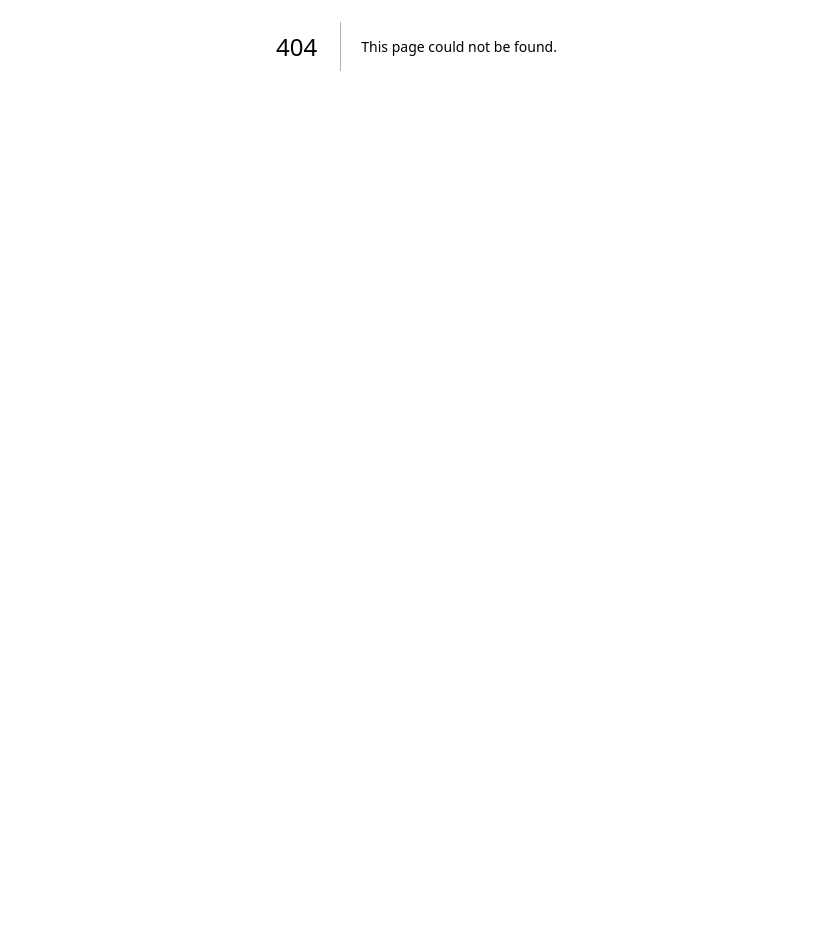
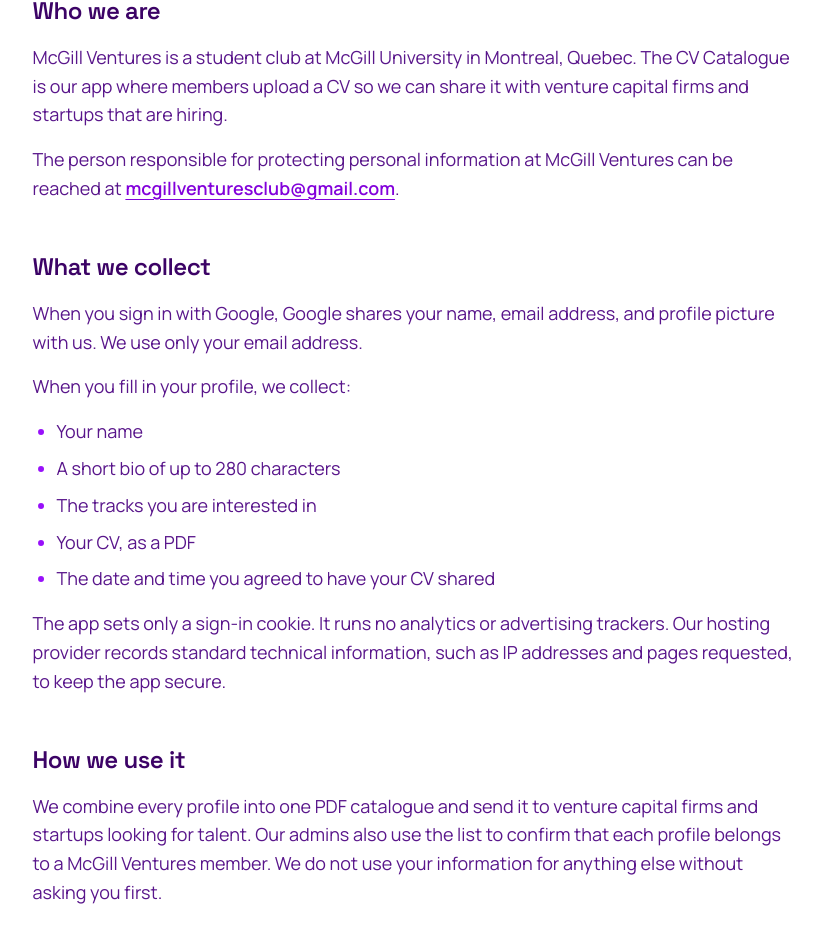
Before and after one commit to McGill-Ventures/ventures-new-website, a Next.js app: page /cv-catalogue/privacy in a window 1280 px wide. Before the commit this address had no page. Shown: the part 354-1296 px from the top of the page, without its empty margins (216-1038 px from the left). Before the commit the page ends 800 px from the top, so only its background shows below. Built offline with nearby package versions, Linux system fonts and the light colour scheme.

Commit message:
feat(cv-catalogue): add a privacy policy page

```diff
--- /dev/null
+++ b/src/app/cv-catalogue/privacy/page.tsx
@@ -0,0 +1,151 @@
+import type { Metadata } from "next";
+import Navigation from "@/components/Navigation";
+import Footer from "@/components/Footer";
+
+const EMAIL = "mcgillventuresclub@gmail.com";
+const DESCRIPTION =
+  "How the McGill Ventures CV Catalogue collects, uses, shares, and deletes member CVs.";
+
+export const metadata: Metadata = {
+  title: "CV Catalogue Privacy Policy | McGill Ventures",
+  description: DESCRIPTION,
+  alternates: { canonical: "/cv-catalogue/privacy" },
+  openGraph: {
+    title: "CV Catalogue Privacy Policy | McGill Ventures",
+    description: DESCRIPTION,
+    url: "/cv-catalogue/privacy",
+  },
+};
+
+function Section({ title, children }: { title: string; children: React.ReactNode }) {
+  return (
+    <section className="mb-12">
+      <h2 className="mb-4 font-heading text-2xl text-purple-950">{title}</h2>
+      <div className="flex flex-col gap-4">{children}</div>
+    </section>
+  );
+}
+
+function List({ items }: { items: string[] }) {
+  return (
+    <ul className="flex list-disc flex-col gap-2 pl-6 marker:text-purple-600">
+      {items.map((item) => (
+        <li key={item}>{item}</li>
+      ))}
+    </ul>
+  );
+}
+
+function Email() {
+  return (
+    <a href={`mailto:${EMAIL}`} className="font-semibold text-purple-700 underline underline-offset-4">
+      {EMAIL}
+    </a>
+  );
+}
+
+export default function CvCataloguePrivacy() {
+  return (
+    <div className="min-h-screen bg-white">
+      <Navigation currentPage="/cv-catalogue/privacy" />
+
+      <main className="px-6 py-14 md:px-12 lg:px-24">
+        <article className="mx-auto max-w-3xl font-body text-lg leading-relaxed text-purple-900">
+          <h1 className="mb-4 font-display text-5xl text-purple-950 md:text-6xl">CV Catalogue Privacy Policy</h1>
+          <p className="mb-12 text-purple-800/70">Last updated: November 1, 2026</p>
+
+          <Section title="Who we are">
+            <p>
+              McGill Ventures is a student club at McGill University in Montreal, Quebec. The CV Catalogue is
+              our app where members upload a CV so we can share it with venture capital firms and startups that
+              are hiring.
+            </p>
+            <p>
+              The person responsible for protecting personal information at McGill Ventures can be reached at{" "}
+              <Email />.
+            </p>
+          </Section>
+
+          <Section title="What we collect">
+            <p>
+              When you sign in with Google, Google shares your name, email address, and profile picture with us.
+              We use only your email address.
+            </p>
+            <p>When you fill in your profile, we collect:</p>
+            <List
+              items={[
+                "Your name",
+                "A short bio of up to 280 characters",
+                "The tracks you are interested in",
+                "Your CV, as a PDF",
+                "The date and time you agreed to have your CV shared",
+              ]}
+            />
+            <p>
+              The app sets only a sign-in cookie. It runs no analytics or advertising trackers. Our hosting
+              provider records standard technical information, such as IP addresses and pages requested, to keep
+              the app secure.
+            </p>
+          </Section>
+
+          <Section title="How we use it">
+            <p>
+              We combine every profile into one PDF catalogue and send it to venture capital firms and startups
+              looking for talent. Our admins also use the list to confirm that each profile belongs to a
+              McGill Ventures member. We do not use your information for anything else without asking you first.
+            </p>
+          </Section>
+
+          <Section title="Who sees it">
+            <p>We do not sell personal information. It is shared with:</p>
+            <List
+              items={[
+                "McGill Ventures admins, who review profiles and export the catalogue.",
+                "Venture capital firms and startups that receive the catalogue. It includes your name, email address, bio, tracks, and CV.",
+                "Supabase, which stores the database and CV files on servers in Canada and runs sign-in.",
+                "Vercel, which hosts the app and may process requests on servers outside Canada.",
+                "Google, which handles sign-in.",
+              ]}
+            />
+            <p>CV files are stored privately. They have no public links.</p>
+          </Section>
+
+          <Section title="How long we keep it">
+            <p>
+              We keep your profile and CV until you delete them. Deleting your profile in the app removes your
+              profile and CV file right away. To also remove your sign-in record, email us.
+            </p>
+            <p>
+              Each exported catalogue is deleted from our storage within minutes. Copies already sent to
+              recruiters cannot be recalled.
+            </p>
+          </Section>
+
+          <Section title="Your rights">
+            <p>
+              Under Quebec and Canadian privacy law, you can ask what personal information we hold about you, ask
+              us to correct it, and ask us to delete it. You can update or delete your profile yourself at any
+              time in the app, which also withdraws your consent for future catalogues.
+            </p>
+            <p>
+              For anything else, email <Email />. We may need to confirm your identity before acting on a
+              request.
+            </p>
+          </Section>
+
+          <Section title="Changes">
+            <p>When we update this policy, we change the date at the top of this page.</p>
+          </Section>
+
+          <Section title="Contact">
+            <p>
+              Send questions or requests about this policy to <Email />.
+            </p>
+          </Section>
+        </article>
+      </main>
+
+      <Footer />
+    </div>
+  );
+}
```
